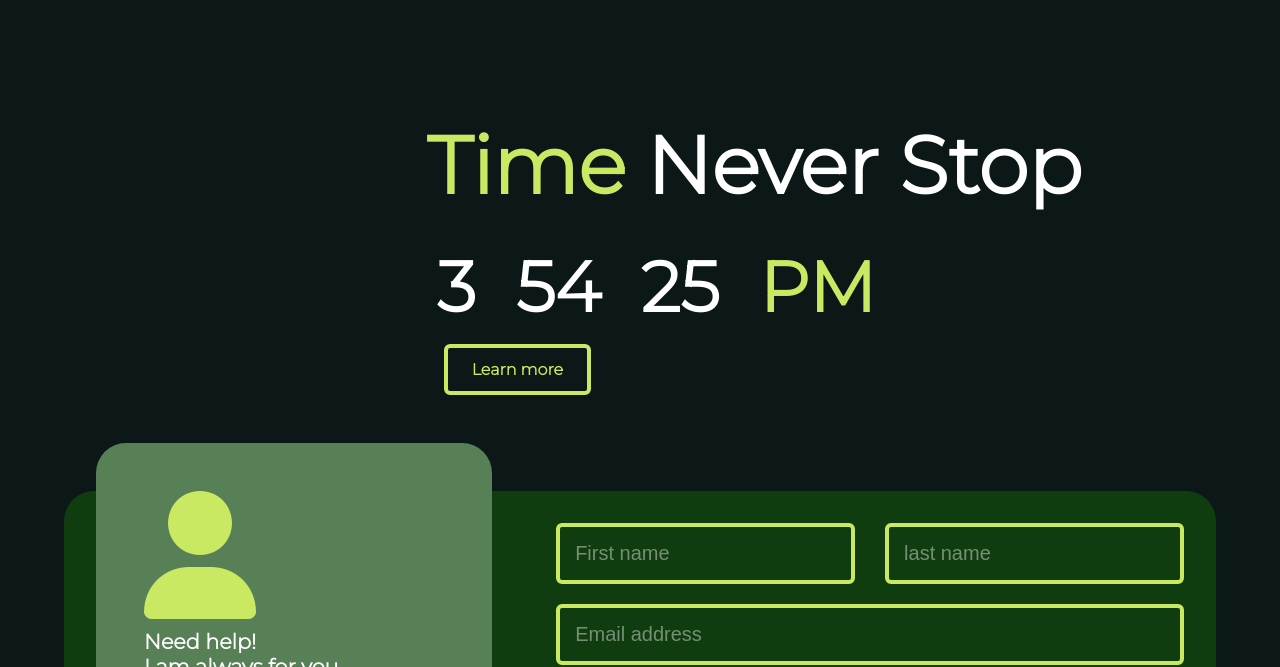
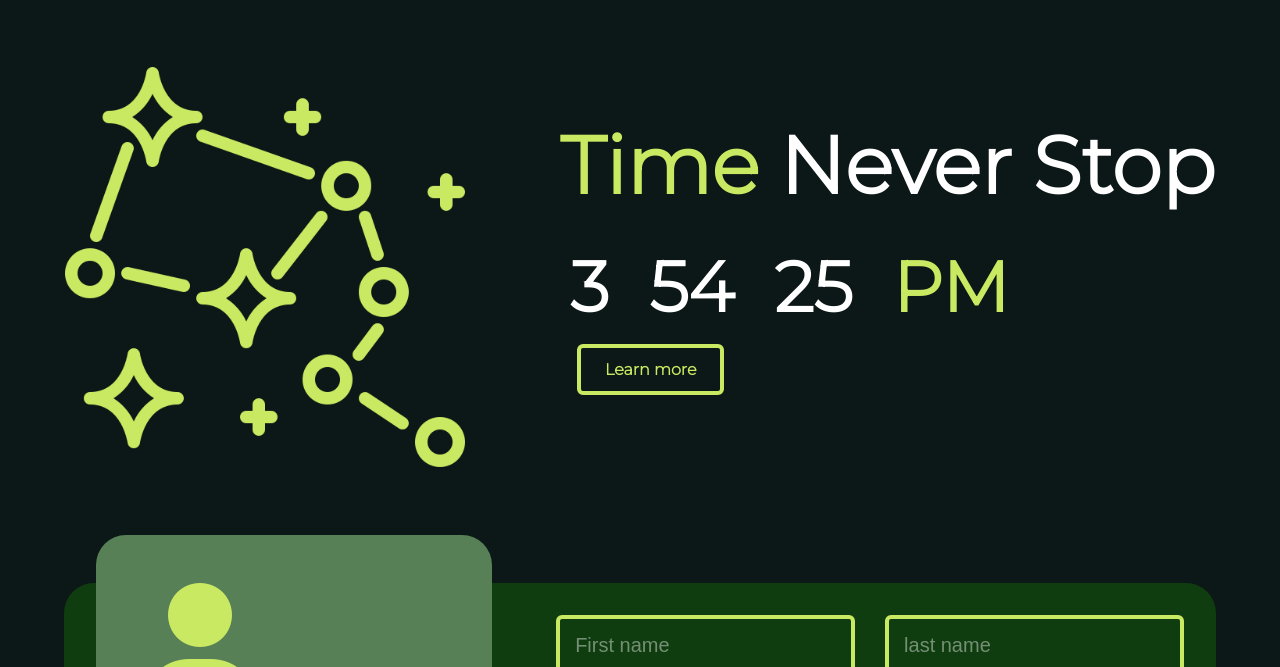
Before and after one commit to arijit-giorno/Personal_website, a plain HTML site: page index.html in a window 1280 px wide. Shown: the part 619-1286 px from the top of the page. Drawn offline with Linux system fonts and the light colour scheme.

Commit message:
Update index.html

```diff
--- a/index.html
+++ b/index.html
@@ -9,7 +9,7 @@
     <link rel="stylesheet" href="https://cdnjs.cloudflare.com/ajax/libs/font-awesome/6.2.1/css/all.min.css"
         integrity="sha512-MV7K8+y+gLIBoVD59lQIYicR65iaqukzvf/nwasF0nqhPay5w/9lJmVM2hMDcnK1OnMGCdVK+iQrJ7lzPJQd1w=="
         crossorigin="anonymous" referrerpolicy="no-referrer" />
-        <link rel="shortcut icon" href="./srcs/brand.png" type="image/x-icon">
+        <link rel="shortcut icon" href="./brand.png" type="image/x-icon">
     <title>First_try</title>
 </head>
 
@@ -75,7 +75,7 @@
     <div class="flex timer-s">
         <!-- for image -->
         <div>
-            <img src="./srcs/constellation.png" alt="">
+            <img src="./constellation.png" alt="">
         </div>
         <!-- for clock -->
         <div class="timer-left">
```
